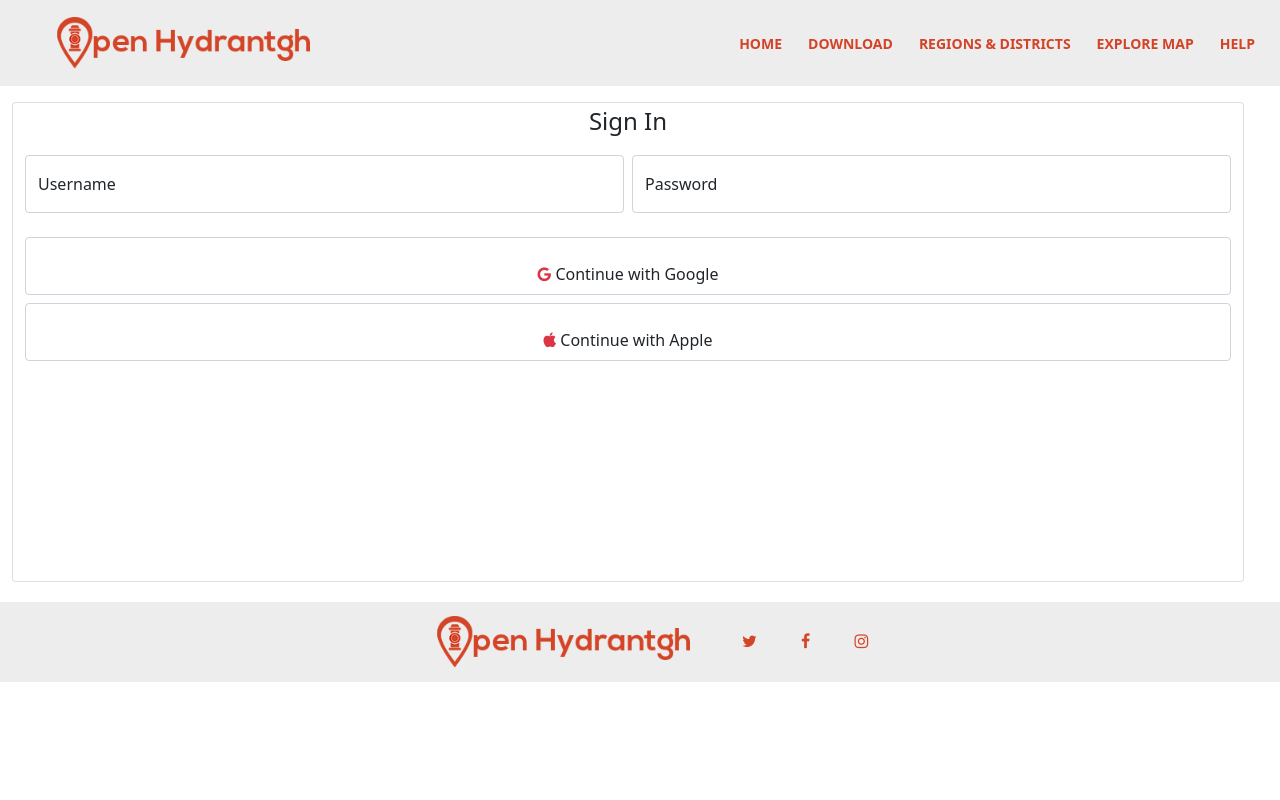
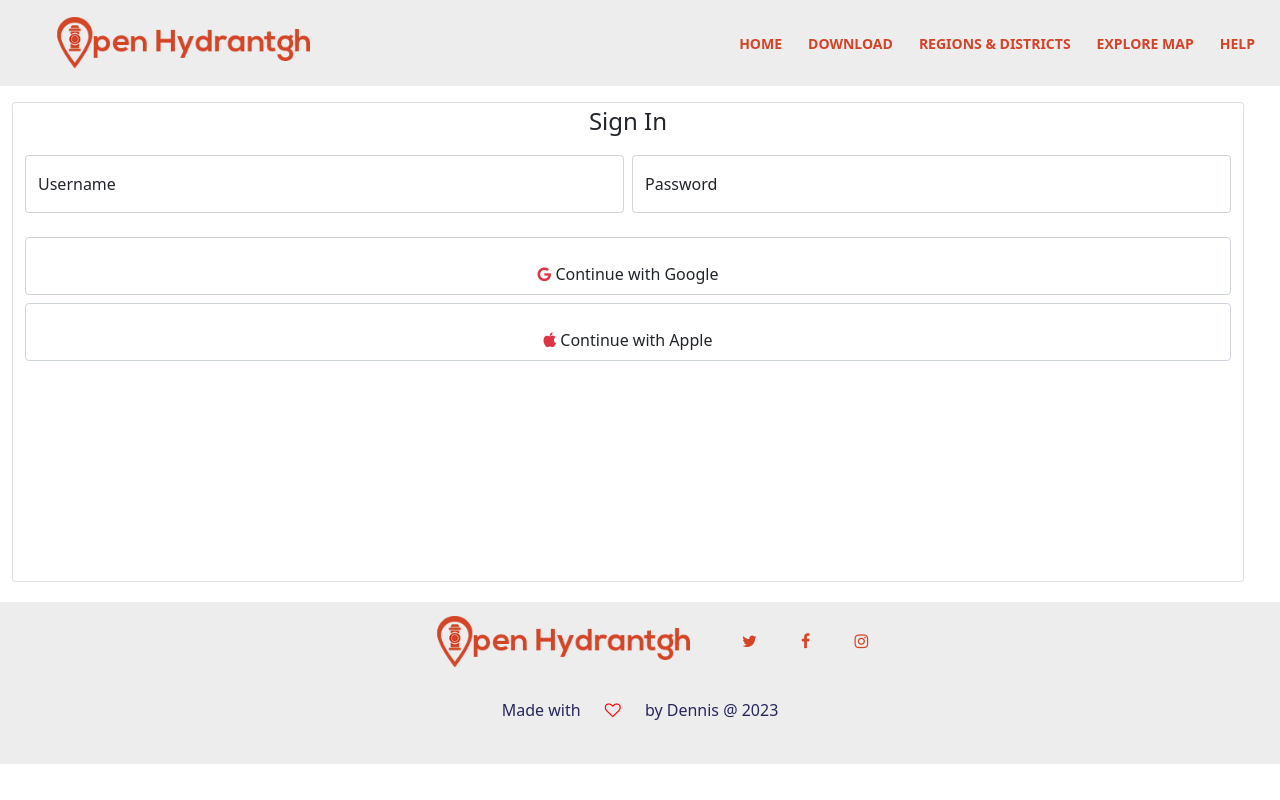
Before and after one commit to godwinmensah/godwinmensah.github.io, a plain HTML site: page download.html in a window 1280 px wide. Drawn offline with nearby package versions, Linux system fonts and the light colour scheme.

Commit message:
Update download.html

```diff
--- a/download.html
+++ b/download.html
@@ -50,61 +50,6 @@
     </section>
     <div class="container-fluid my-3 row CF">
 
-        <!--<form action="" class="card card-block col">
-            <div class="row g-2">
-                <legend class="text-center"> Sign Up</legend>
-                <div class="col-md-6">
-                    <div class="form-floating mb-3">
-                        <input type="text" class="form-control" id="fName" placeholder="first name">
-                        <label for="fName">First Name</label>
-                    </div>
-                </div>
-                <div class="col-md-6">
-                    <div class="form-floating">
-                        <input type="text" class="form-control" id="lName" placeholder="Surname">
-                        <label for="lName">Last Name</label>
-                    </div>
-                </div>
-                <div class="col-md-6">
-                    <div class="form-floating">
-                        <input type="email" class="form-control" id="Email" placeholder="name@example.com">
-                        <label for="floatingPassword">Email</label>
-                    </div>
-                </div>
-                <div class="col-md-6">
-                    <div class="form-floating">
-                        <input type="text" class="form-control" id="station" placeholder="Station">
-                        <label for="station">Station</label>
-                    </div>
-                </div>
-                <div class="col-md-6">
-                    <div class="form-floating">
-                        <input type="password" class="form-control" id="pword" placeholder="Password">
-                        <label for="pword">Password</label>
-                    </div>
-                </div>
-                <div class="col-md-6">
-                    <div class="form-floating">
-                        <input type="password" class="form-control" id="pwordC" placeholder="confirm Password">
-                        <label for="floatingPassword">Confirm password</label>
-                    </div>
-                </div>
-                <div class="col-lg-12">
-                    <div class="form-floating">
-                        <button type="button" class="form-control" id="googleSignup"><i class="fa fa-google text-danger" aria-hidden="true"></i> Sign Up with Google</button>
-
-                    </div>
-                </div>
-                <div class="col-lg-12">
-                    <div class="form-floating">
-                        <button type="button" class="form-control" id="appleSignup"><i class="fa fa-apple text-danger" aria-hidden="true"></i> Sign Up with Apple</button>
-                    </div>
-                </div>
-            </div>
-        </form>
-
-        <legend class="text- col-md-1 align-self-center justify-self-center" id="option">OR</legend>-->
-
         <form action="" class="card card-block col">
             <div class="row g-2">
                 <legend class="m-b-1 text-center"> Sign In</legend>
@@ -133,16 +78,18 @@
             </div>
         </form>
 
+
     </div>
     <section id="footer">
         <div class="container text-center">
             <a class="navbar-brand" href="index.html"><img src="images/Openhydrant 350x75.png" alt="logo"></a>
+
             <a href="#"><i  class="fa  fa-twitter"></i></a>
             <a href="#"><i  class="fa  fa-facebook"></i></a>
             <a href="#"><i  class="fa  fa-instagram"></i></a>
         </div>
 
-       <!-- <p class="text-center" style="padding-top: 10px;">Made with <i class="fa fa-heart-o"></i> by Dennis @ 2023</p>-->
+        <p class="text-center" style="padding-top: 10px;">Made with <i class="fa fa-heart-o"></i> by Dennis @ 2023</p>
 
     </section>
 
```
